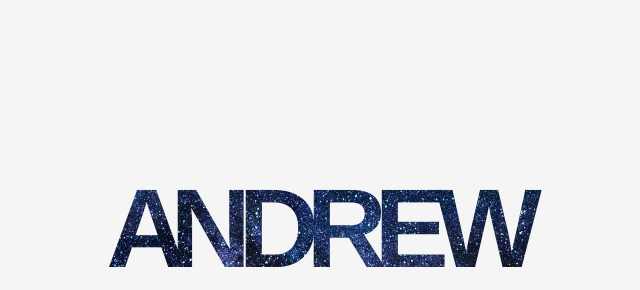
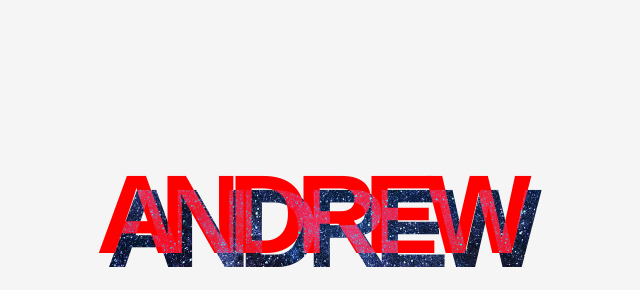
Before and after one commit to Zaidwerd/portfolio-v2, a plain HTML site: page index.html in a window 1280 px wide. Shown: the part 125-415 px from the top of the page, without its empty margins (327-967 px from the left). Drawn offline with nearby package versions, Linux system fonts and the light colour scheme.

Commit message:
Update index.html

```diff
--- a/index.html
+++ b/index.html
@@ -84,7 +84,7 @@
     }
 
     .wrapper.one .rank.outter {
-      top: -42%;
+      top: -88%;
       left: -0.8%;
       z-index: 1;
     }
```
